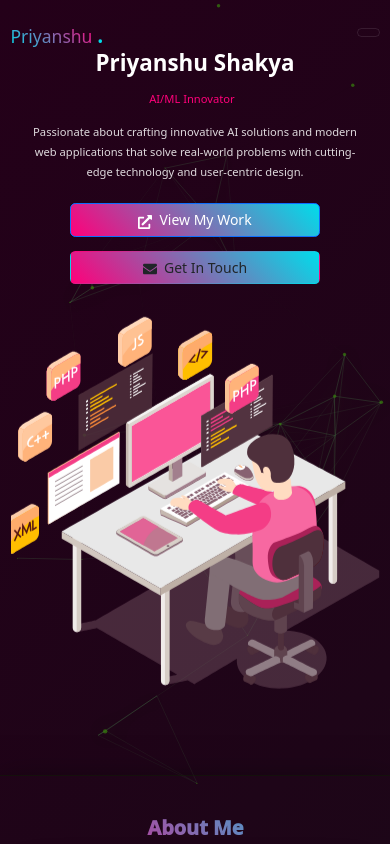
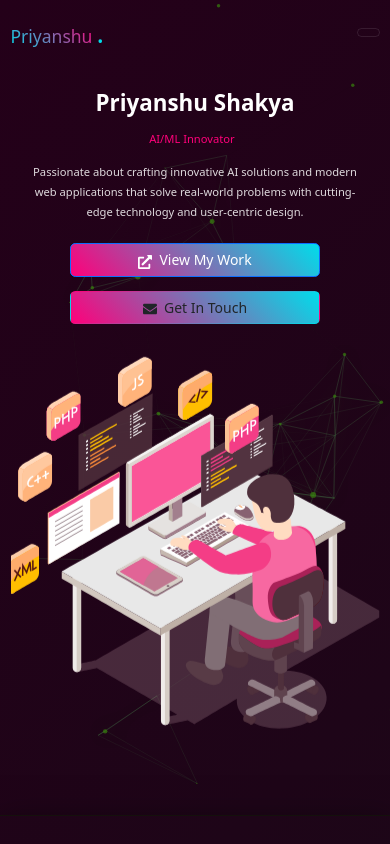
Before and after one commit to Priyanshu261202/my-portfolio, a React (Create React App) app: page / in a window 390 px wide. Shown: the top 844 px of the page. Built offline with nearby package versions, Linux system fonts and the light colour scheme; the HTML template or start-up script is replaced by a standard one.

Commit message:
Update App.css

```diff
--- a/src/App.css
+++ b/src/App.css
@@ -636,7 +636,7 @@ body {
   }
 
   .hero-section {
-    padding: 50px 0;
+    padding: 90px 0 50px 0;
   }
 
   .hero-title {
```
